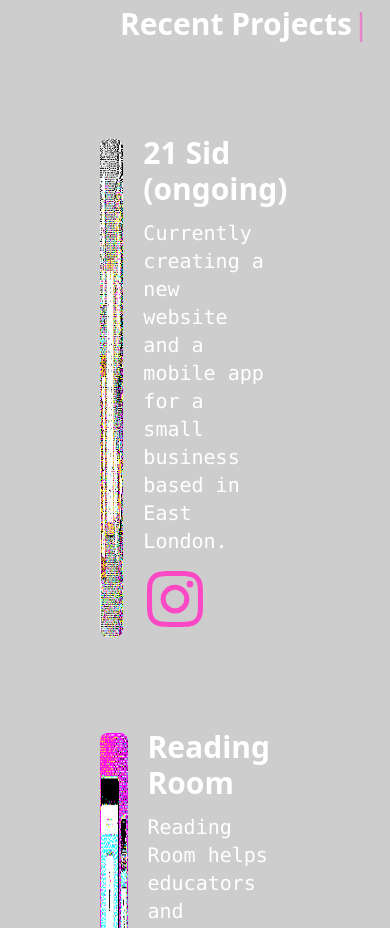
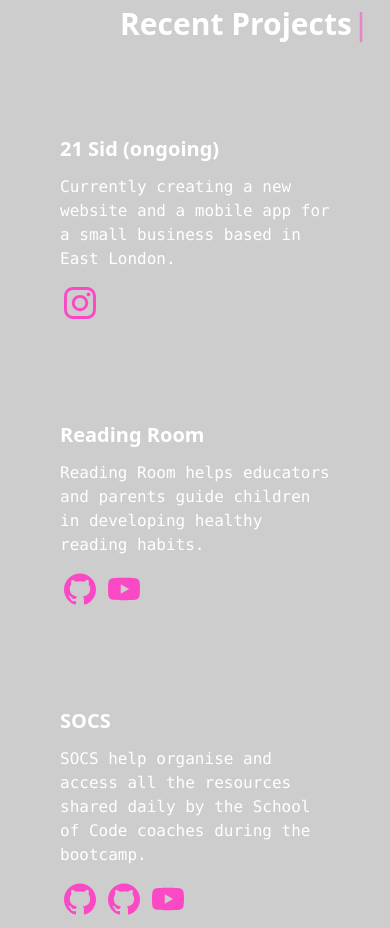
Before and after one commit to mickeymarse/blogfolio, an Astro site: page / in a window 390 px wide. Shown: the part 1097-2025 px from the top of the page. Built offline with nearby package versions, Linux system fonts and the light colour scheme; Astro itself is replaced by a stand-in of ours.

Commit message:
Fixed responsiveness. Images disappear on mobile view.

```diff
--- a/src/layouts/ProjectsLayout.astro
+++ b/src/layouts/ProjectsLayout.astro
@@ -12,13 +12,13 @@ const { imageHref, projectTitle, projectParagraph, firstIconHref, secondIconHref
   Astro.props;
 ---
 
-<article class='mb-24 px-20 flex flex-row'>
+<article class='mb-24 px-5 xl:px-20 flex flex-row'>
   <a href={imageHref} target='_blank'>
     <slot name='project-image' />
   </a>
-  <section class='mx-5 my-0 w-8/12'>
-    <h3 class='text-3xl font-sans font-bold -mt-1'>{projectTitle}</h3>
-    <p class='text-xl font-mono font-extralight mt-3 mb-3'>
+  <section class='mx-5 my-0 w-full md:w-8/12'>
+    <h3 class='text-xl md:text-2xl lg:text-3xl font-sans font-bold -mt-1'>{projectTitle}</h3>
+    <p class='text-base md:text-lg lg:text-xl font-mono font-extralight mt-3 mb-3'>
       {projectParagraph}
     </p>
     <a href={firstIconHref} target='_blank' class='inline-block'>
@@ -35,9 +35,9 @@ const { imageHref, projectTitle, projectParagraph, firstIconHref, secondIconHref
 <!-- FIXME: check for workaround for the tailind classes bug in apply -->
 <style is:global>
   .icon-style {
-    @apply size-16 px-1 text-neonp hover:animate-ping;
+    @apply size-10 md:size-12 lg:size-14 xl:size-16 px-1 text-neonp hover:animate-ping;
   }
   .image-style {
-    @apply size-full rounded-lg hover:opacity-50;
+    @apply hidden md:block md:size-min xl:size-full rounded-lg hover:opacity-50;
   }
 </style>
```
